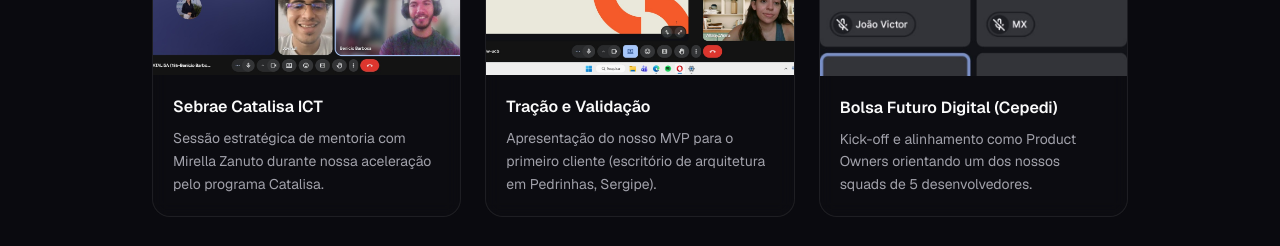
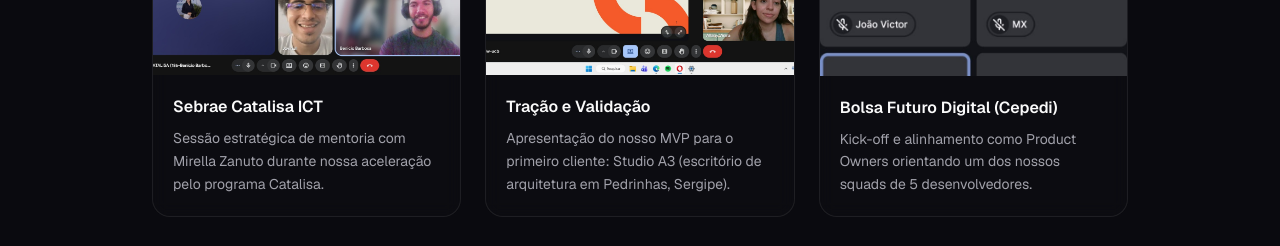
Before and after one commit to Jovinull/portfolio, a Next.js app: page /accesssim in a window 1280 px wide. Shown: the part 1860-2106 px from the top of the page. Built offline with nearby package versions, Linux system fonts and the light colour scheme; no server answers.

Commit message:
fix: update architecture firm name to Studio A3

```diff
--- a/src/app/accesssim/page.tsx
+++ b/src/app/accesssim/page.tsx
@@ -203,7 +203,7 @@ export default function AccessSimPage() {
               <div className="p-5">
                 <p className="font-semibold text-foreground">Tração e Validação</p>
                 <p className="mt-2 text-sm text-muted-foreground leading-relaxed">
-                  Apresentação do nosso MVP para o primeiro cliente (escritório de arquitetura em Pedrinhas, Sergipe).
+                  Apresentação do nosso MVP para o primeiro cliente: Studio A3 (escritório de arquitetura em Pedrinhas, Sergipe).
                 </p>
               </div>
             </div>
```
